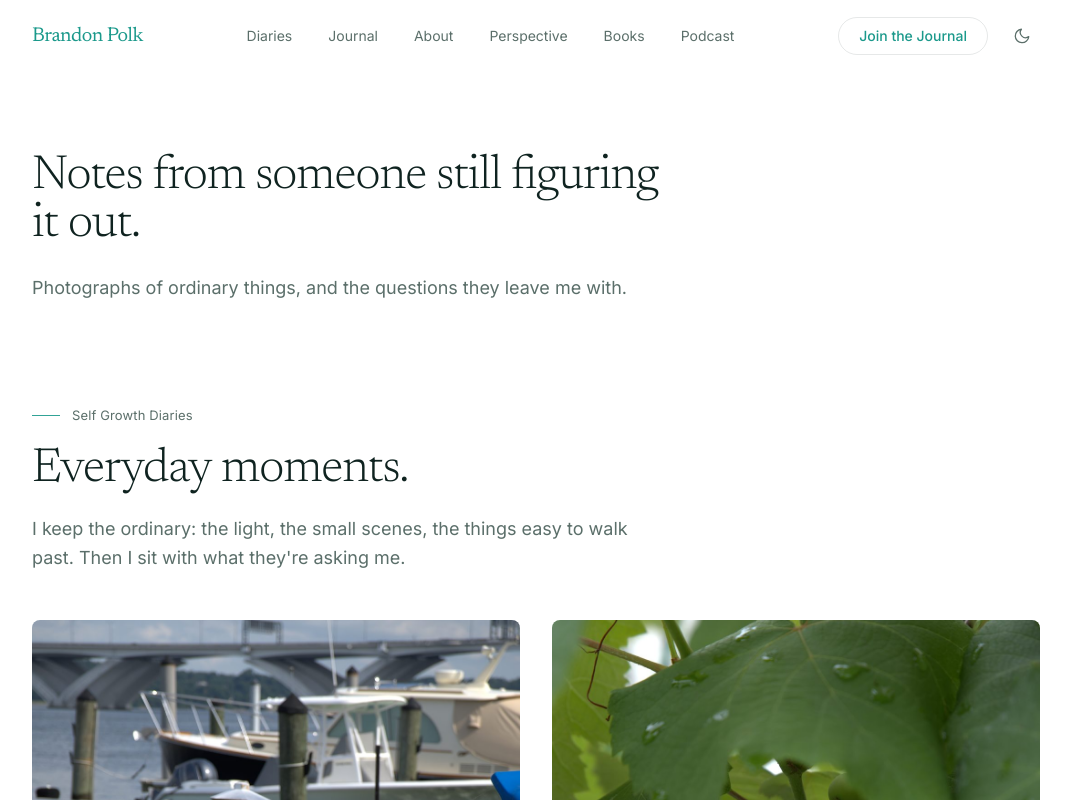
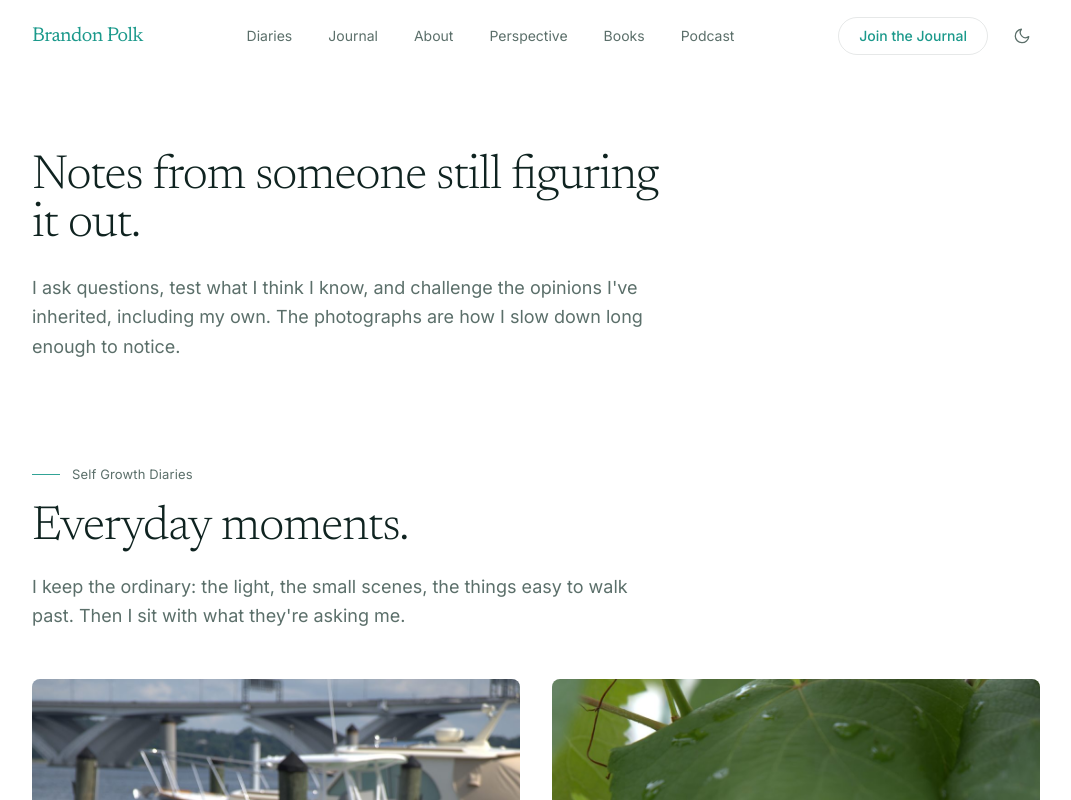
Before and after one commit to iambrandonpolk/brandon-polk-site, a Next.js app: page / in a window 1280 px wide. Shown: the top 800 px of the page, without its empty margins (104-1175 px from the left). Built offline with nearby package versions, Linux system fonts and the light colour scheme.

Commit message:
This is not a photography page

```diff
--- a/components/Intro.jsx
+++ b/components/Intro.jsx
@@ -1,7 +1,7 @@
 import Container from "./Container";
 
-// The only thing above the diaries. One sentence, so a stranger knows what
-// they are looking at before they scroll into a photograph of wet rocks.
+// The only thing above the diaries. Two sentences, so a stranger knows this
+// is a place for questions and not a photography portfolio.
 //
 // This carries the page's <h1>. Everything below it is an <h2>, which is the
 // heading order screen readers and search engines expect.
@@ -14,7 +14,9 @@ export default function Intro() {
             Notes from someone still figuring it out.
           </h1>
           <p className="mt-6 text-lg leading-relaxed text-[var(--text-muted)]">
-            Photographs of ordinary things, and the questions they leave me with.
+            I ask questions, test what I think I know, and challenge the
+            opinions I've inherited, including my own. The photographs are how I
+            slow down long enough to notice.
           </p>
         </div>
       </Container>
```
